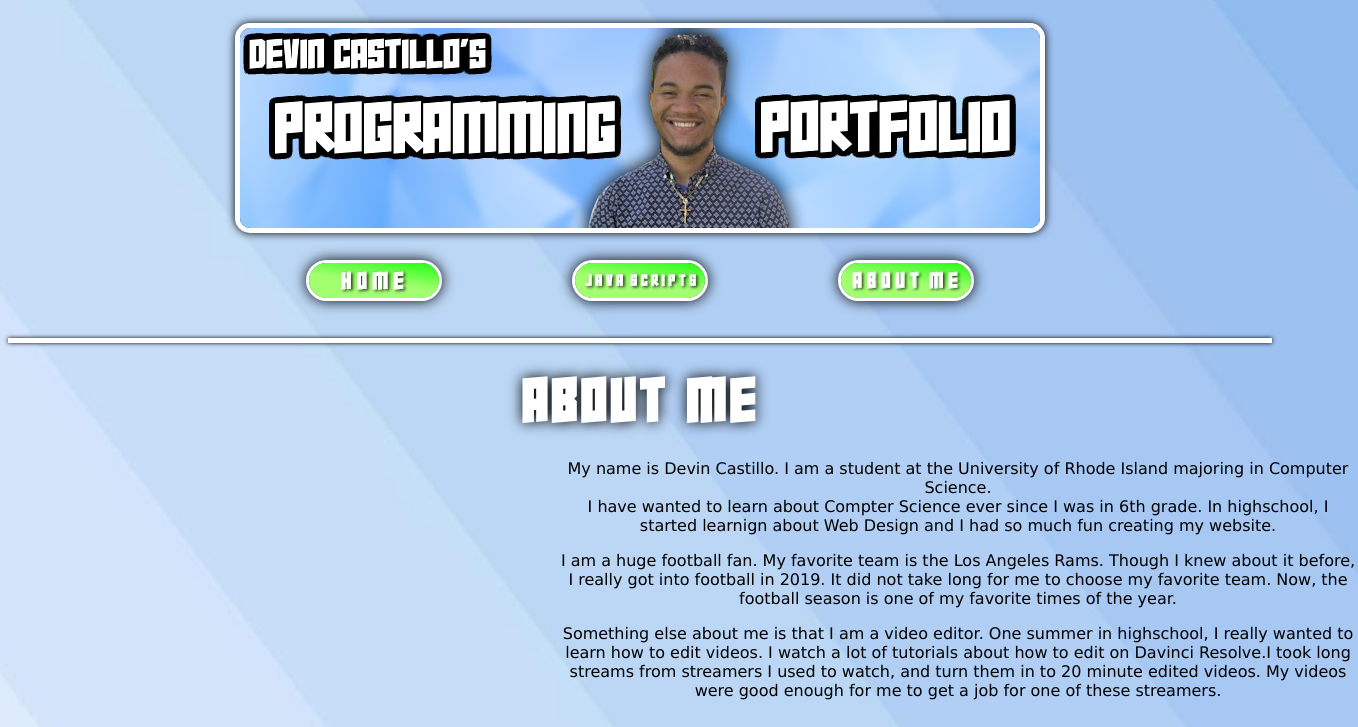
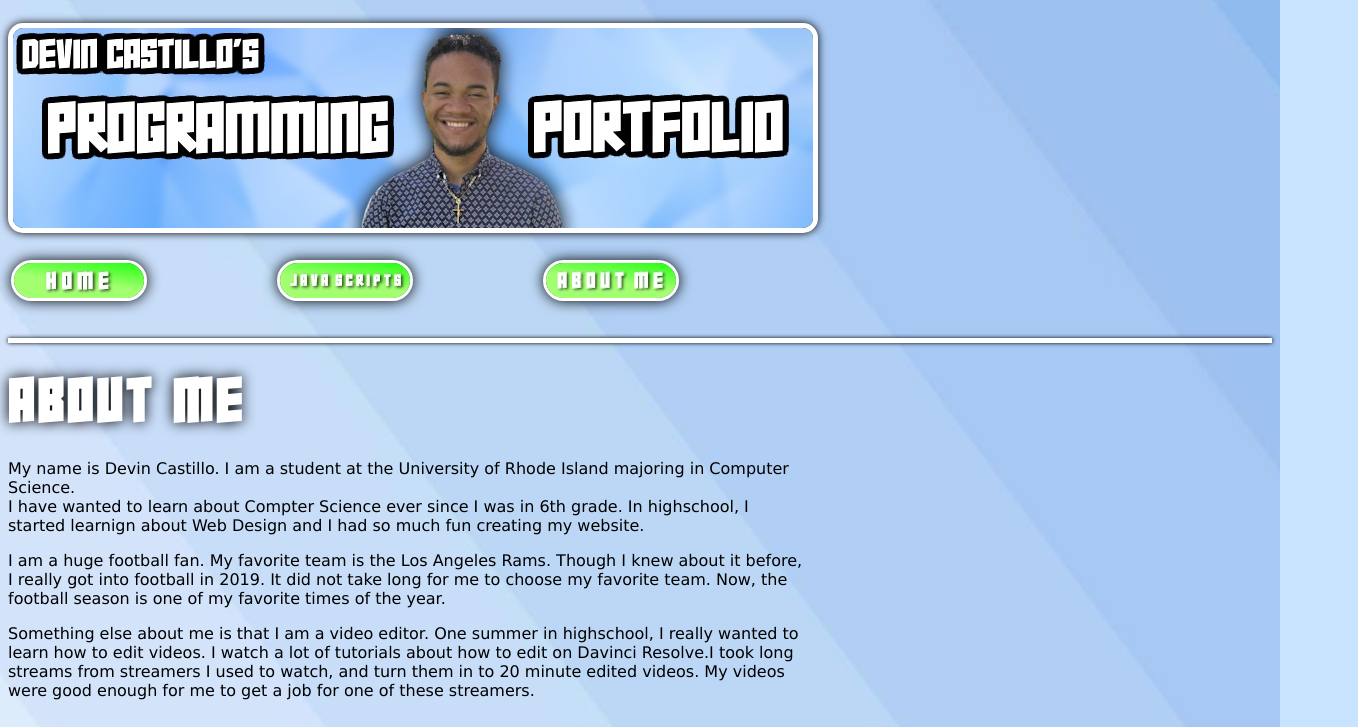
Before and after one commit to DevinCastillo5/DevinCastillo5.github.io, a plain HTML site: page about.html in a window 1280 px wide. Shown: the top 727 px of the page, 1358 px wide, since content can reach past the window. Drawn offline with Linux system fonts and the light colour scheme.

Commit message:
Add files via upload

```diff
--- a/style.css
+++ b/style.css
@@ -14,11 +14,11 @@ body {
 }
 
 #nav {
-    text-align: center;
+    text-align: left;
 }
 
 #buttontable {
-    margin: auto;
+    margin-right: auto;
     width: 800px;
     margin-top: 20px;
 }
@@ -42,7 +42,7 @@ hr {
 }
 
 #heading {
-    text-align: center;
+    text-align: left;
     font-size: 40px;
     font-family: Super;
     letter-spacing: 4px;
@@ -63,25 +63,22 @@ hr {
 }
 
 #homecontent {
-    margin-left: 550px;
     width: 800px;
     clear: both;
 }
 
 #jscontent {
-    margin-left: 550px;
     width: 800px;
     clear: both;
 }
 
 #aboutcontent {
-    margin-left: 550px;
     width: 800px;
     clear: both;
 }
 
 #abouttext {
-    text-align: center;
+    text-align: left;
 }
 
 #AD {
```
